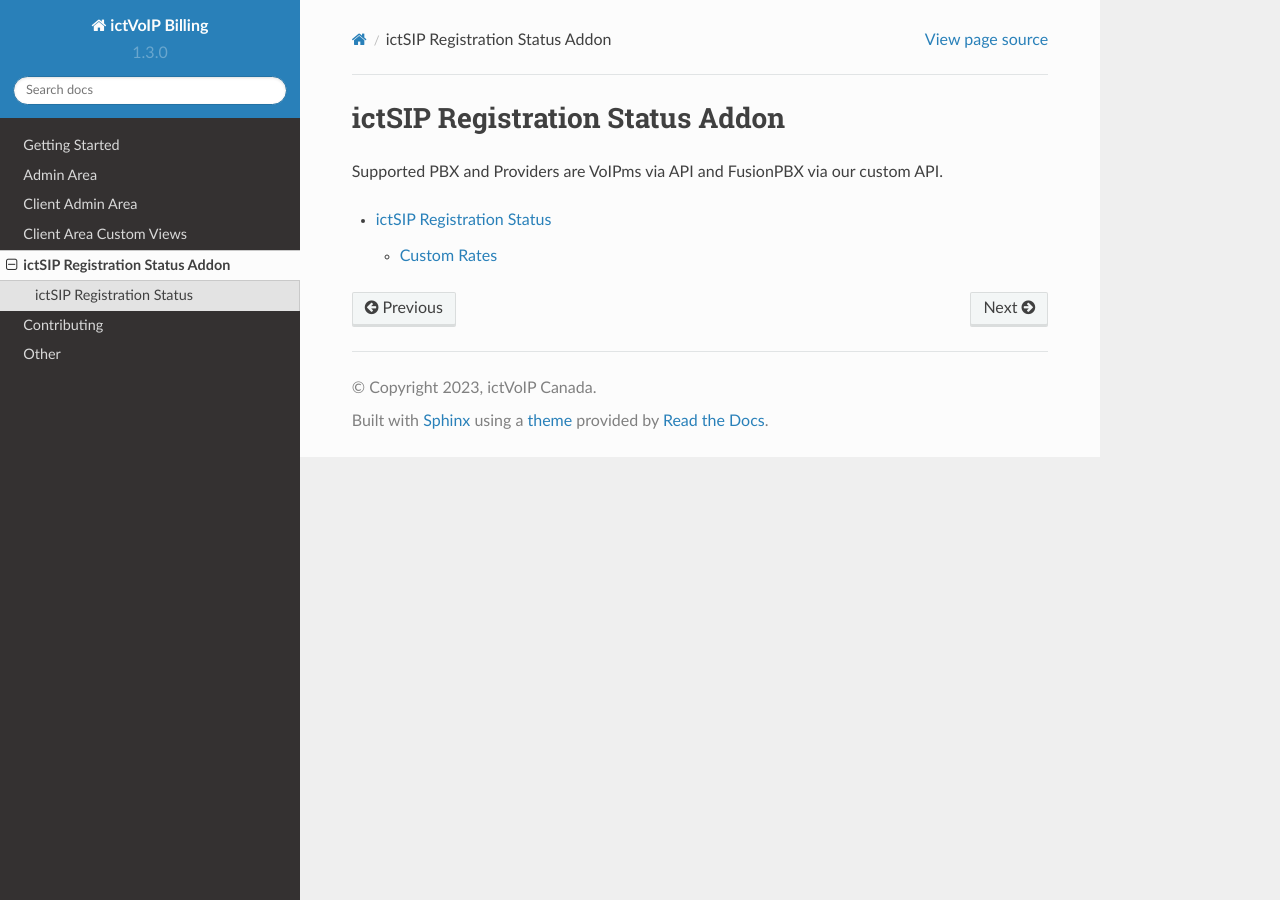
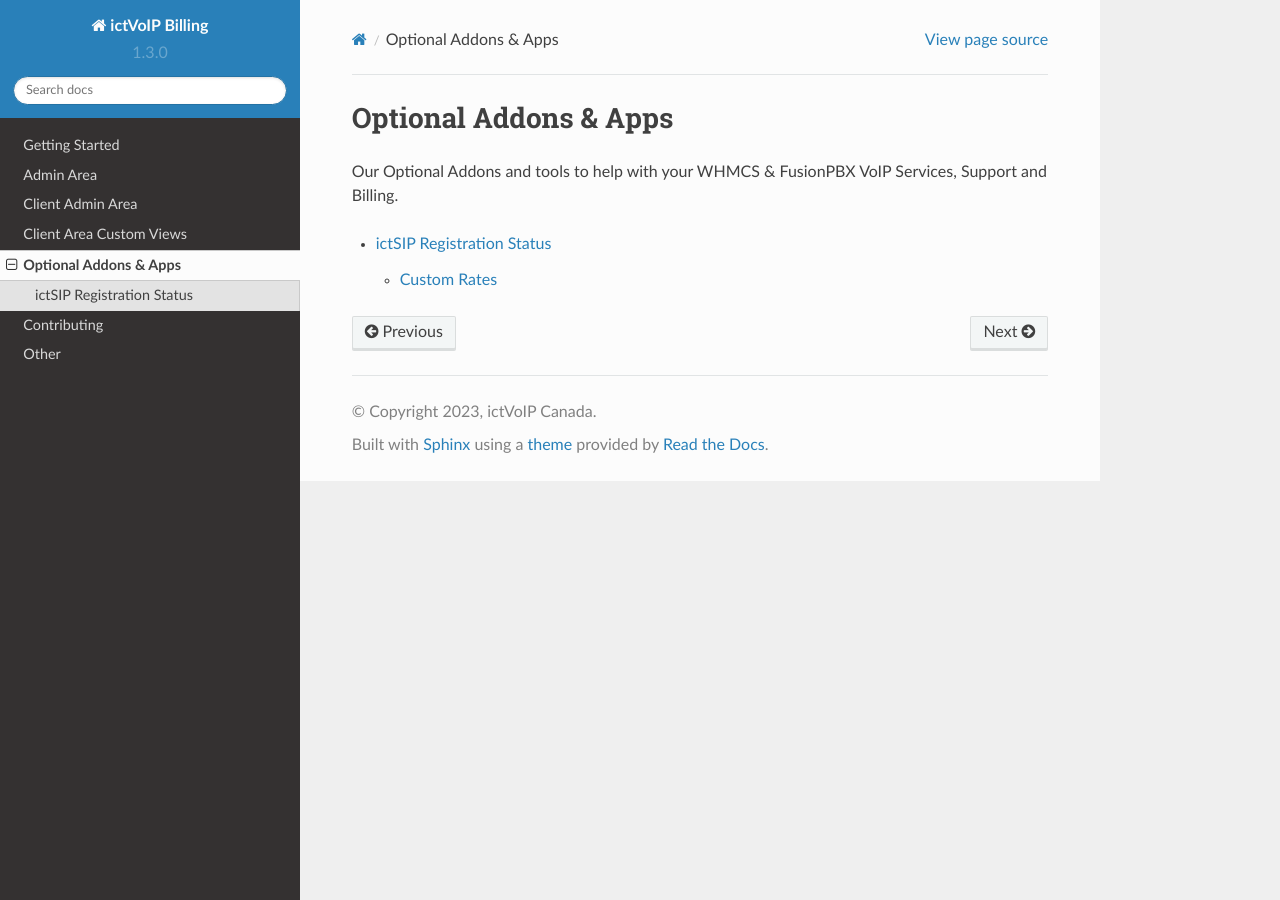
Before and after one commit to ictvoip/ictvoip-docs, a Sphinx documentation site: the page built from docs/source/ictsipreg.rst, in a window 1280 px wide. Built offline with Sphinx 7.4.7 and the Read the Docs theme 2.0.0, drawn with Linux system fonts in a browser that asks for light colours; pages that are not in the unit, such as notebooks, are missing from menus.

Commit message:
Update ictsipreg.rst

```diff
--- a/docs/source/ictsipreg.rst
+++ b/docs/source/ictsipreg.rst
@@ -1,8 +1,8 @@
-********************************
-ictSIP Registration Status Addon
-********************************
+**********************
+Optional Addons & Apps
+**********************
 
-Supported PBX and Providers are VoIPms via API and FusionPBX via our custom API.
+Our Optional Addons and tools to help with your WHMCS & FusionPBX VoIP Services, Support and Billing.
 
 .. toctree::
   :maxdepth: 3
```
